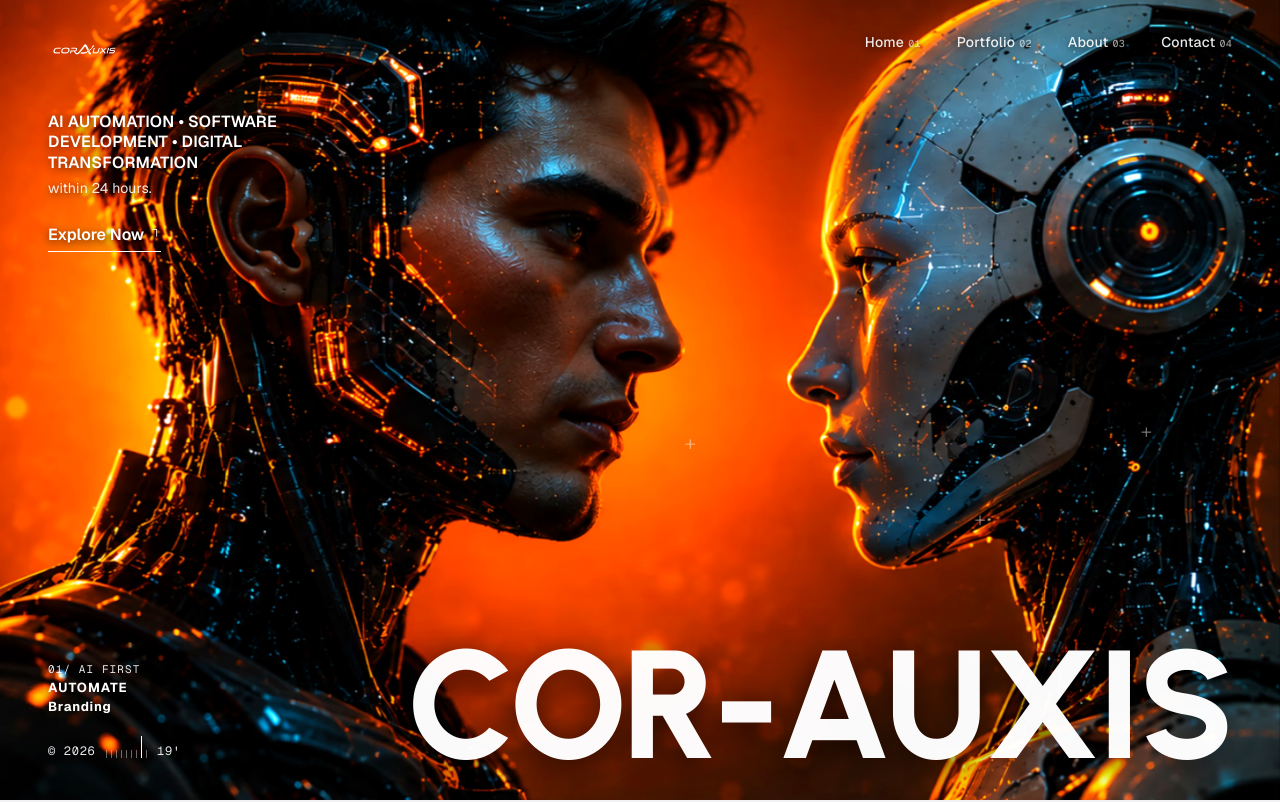
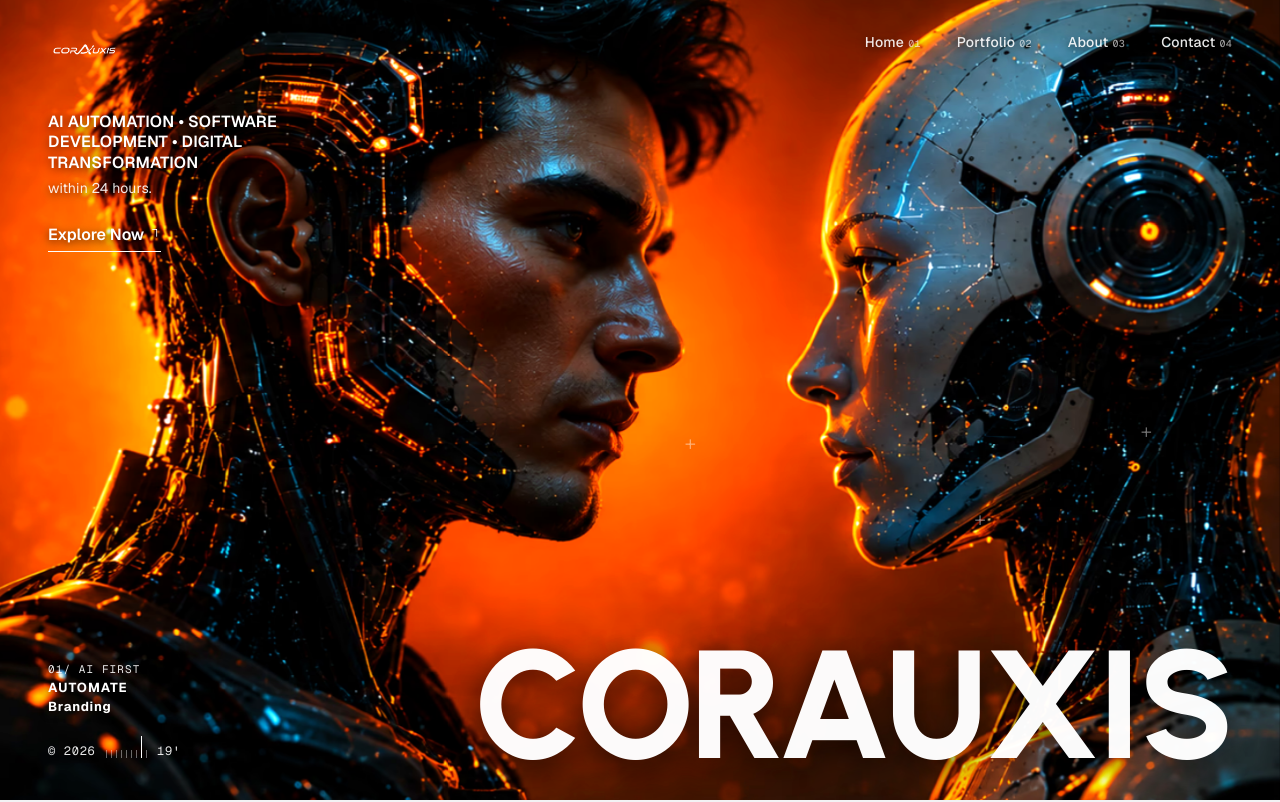
Before and after one commit to SarthakDas4132/CorAuxis, a Next.js app: page / in a window 1280 px wide. Shown: the top 802 px of the page. Built offline with nearby package versions, Linux system fonts and the light colour scheme; a web font is replaced by a local one.

Commit message:
chore: update Tools section background to #EDECEC and remove hyphen from company name CORAUXIS

```diff
--- a/components/Footer.tsx
+++ b/components/Footer.tsx
@@ -255,12 +255,12 @@ export default function Footer() {
         <div className="w-full h-px bg-zinc-800/80 mt-8 mb-10 sm:mb-14" />
 
         {/* ========================================================
-            BOTTOM: Giant COR-AUXIS Wordmark & Inline Copyright Meter
+            BOTTOM: Giant CORAUXIS Wordmark & Inline Copyright Meter
            ======================================================== */}
         <div className="relative w-full flex flex-col sm:flex-row sm:items-end justify-between gap-6 pt-2 sm:pt-4">
           {/* Giant Brand Name */}
           <h1 className="text-[14vw] sm:text-[11.5vw] md:text-[11.8vw] lg:text-[11.2vw] font-bold text-white tracking-tighter leading-[0.82] select-none uppercase font-[family-name:var(--font-urbanist)] opacity-95 shrink min-w-0">
-            COR-AUXIS
+            CORAUXIS
           </h1>
 
           {/* Bottom Right Copyright & Precision Meter */}
--- a/components/LiquidHero.tsx
+++ b/components/LiquidHero.tsx
@@ -149,7 +149,7 @@ export default function LiquidHero({
   image = "/images/bg.png",
   eyebrow = "AI AUTOMATION • SOFTWARE DEVELOPMENT • DIGITAL TRANSFORMATION",
   withinText = "within 24 hours.",
-  title = "COR-AUXIS",
+  title = "CORAUXIS",
 }: LiquidHeroProps) {
   const [scrollY, setScrollY] = useState(0);
   const [mobileMenuOpen, setMobileMenuOpen] = useState(false);
@@ -266,7 +266,7 @@ export default function LiquidHero({
         </div>
       </div>
 
-      {/* Bottom Row: Left Info (Tag + Meter) & Shifted Right COR-AUXIS Title */}
+      {/* Bottom Row: Left Info (Tag + Meter) & Shifted Right CORAUXIS Title */}
       <div className="liquid-hero__bottom-row">
 
         {/* Bottom Left Info Stack */}
@@ -294,7 +294,7 @@ export default function LiquidHero({
           </div>
         </div>
 
-        {/* Shifted Right COR-AUXIS Title */}
+        {/* Shifted Right CORAUXIS Title */}
         <div className="liquid-hero__title-container">
           <h1 className="liquid-hero__title">{title}</h1>
         </div>
--- a/components/ToolsSection.tsx
+++ b/components/ToolsSection.tsx
@@ -80,7 +80,7 @@ export default function ToolsSection() {
   }, []);
 
   return (
-    <section className="relative bg-[#f2f2f4] text-zinc-900 py-16 sm:py-20 md:py-24 px-4 sm:px-6 md:px-8 overflow-hidden">
+    <section className="relative bg-[#EDECEC] text-zinc-900 py-16 sm:py-20 md:py-24 px-4 sm:px-6 md:px-8 overflow-hidden">
       <div className="max-w-[1760px] w-full mx-auto relative min-h-[560px] sm:min-h-[640px] md:min-h-[720px] flex items-center justify-center">
 
         {/* Floating Tool Cards surrounding the center in an elliptical orbit */}
```
